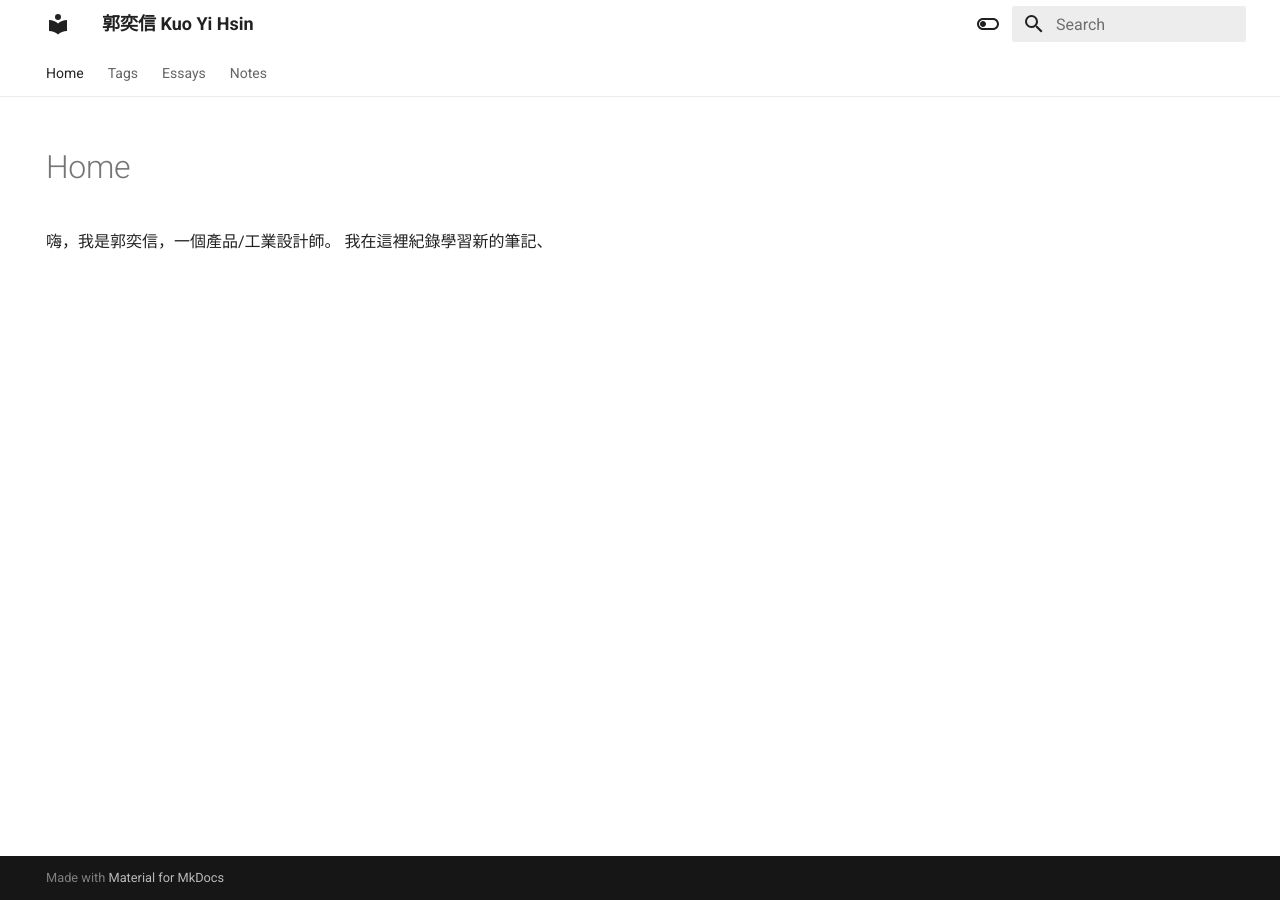
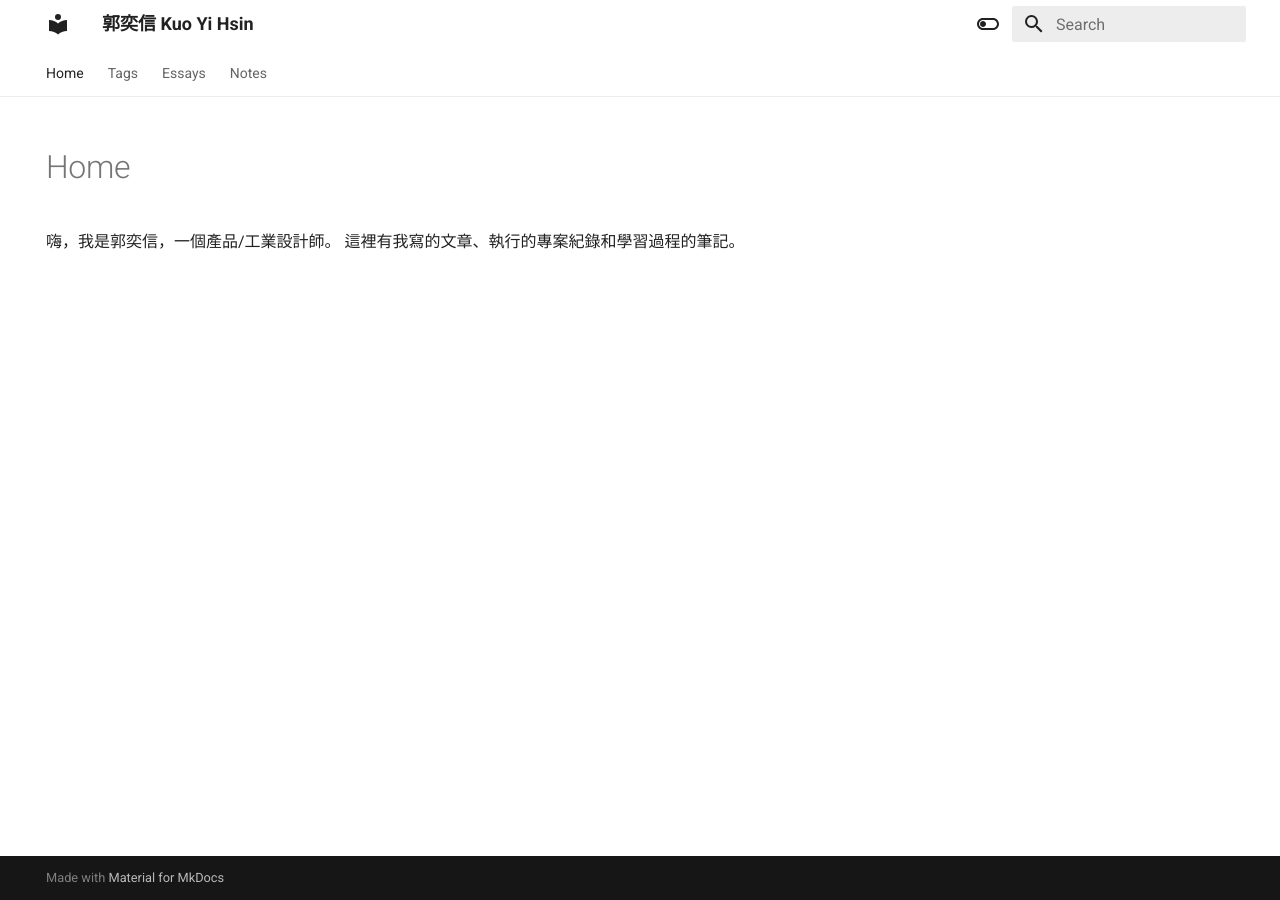
Before and after one commit to hisoka502/blog_blot, an MkDocs documentation site: the page built from docs/index.md, in a window 1280 px wide. Built offline with MkDocs 1.6.1 and Material for MkDocs 9.7.7, drawn with Linux system fonts in a browser that asks for light colours.

Commit message:
publish 2022_0705_2240

```diff
--- a/docs/index.md
+++ b/docs/index.md
@@ -6,4 +6,4 @@ hide:
 ---
 
 嗨，我是郭奕信，一個產品/工業設計師。
-我在這裡紀錄學習新的筆記、
+這裡有我寫的文章、執行的專案紀錄和學習過程的筆記。
```
